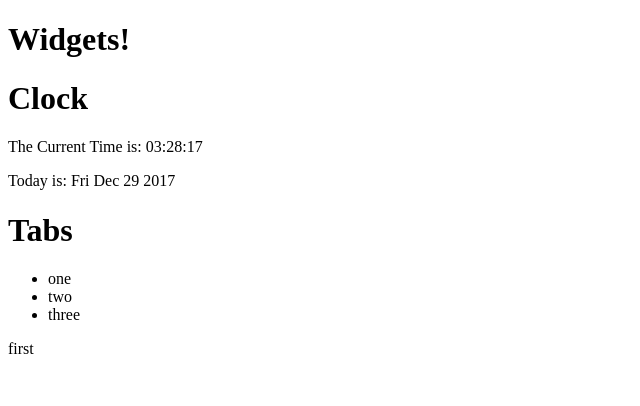
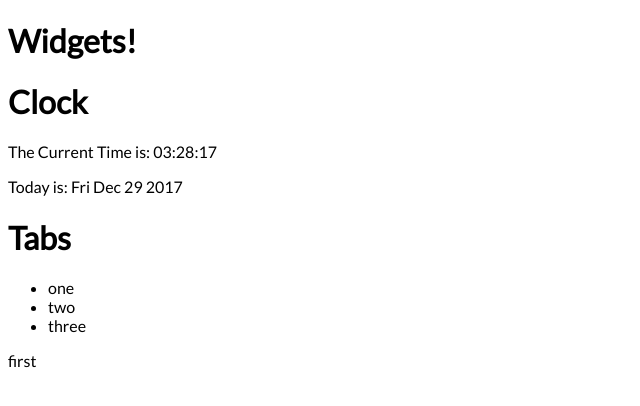
Before and after one commit to jlincodes/react-widgets, a React app: page / in a window 1280 px wide. Shown: the top 406 px of the page, without its empty margins (0-640 px from the left). Built offline with nearby package versions, Linux system fonts and the light colour scheme.

Commit message:
Add font styling

```diff
--- a/index.html
+++ b/index.html
@@ -3,9 +3,9 @@
   <head>
     <meta charset="utf-8">
     <title>Widgets</title>
-    <script src='./bundle.js'>
-
-    </script>
+    <link rel="stylesheet" href="./stylesheets/index.css">
+    <link href="https://fonts.googleapis.com/css?family=Lato" rel="stylesheet">
+    <script src='./bundle.js'></script>
   </head>
   <body>
     <h1>Widgets!</h1>
--- a/stylesheets/index.css
+++ b/stylesheets/index.css
@@ -0,0 +1,3 @@
+body {
+  font-family: 'Lato', sans-serif;
+}
```
